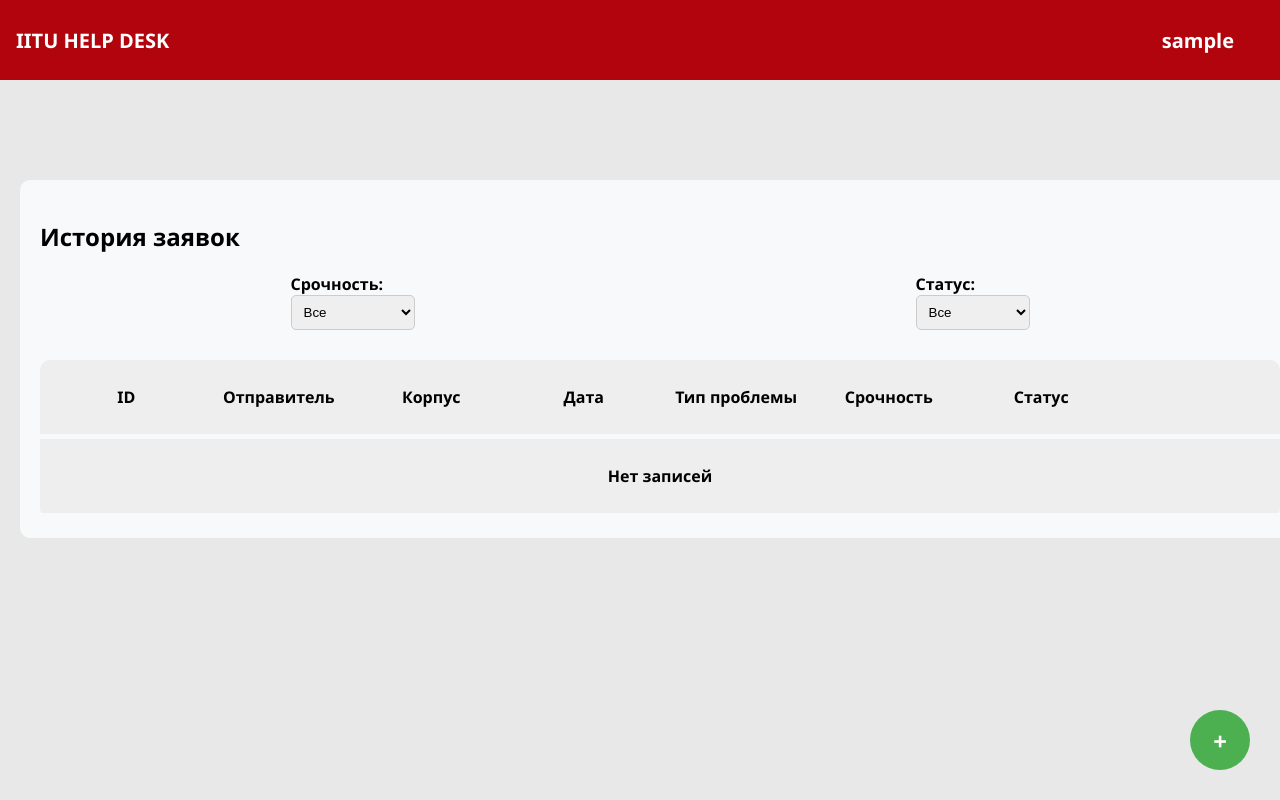
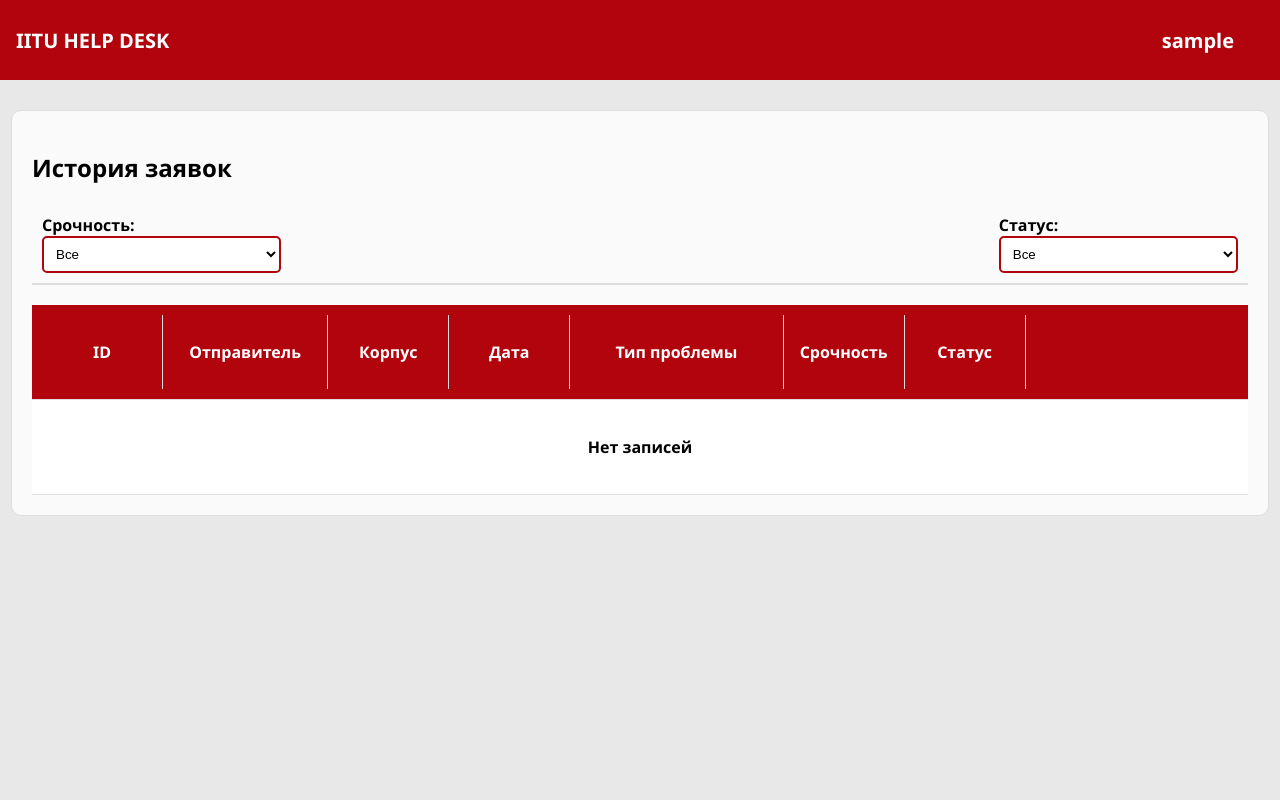
Before and after one commit to Erserik/helpdesk, a Django app: page /orders/history/ in a window 1280 px wide. Run offline with Django 5.2, Linux system fonts and the light colour scheme; the visitor is signed in with stand-in values (Sample User, id 1); data that the repository does not hold is empty; some web fonts are replaced.

Commit message:
designed

```diff
--- a/helpdesk/orders/templates/orders/order_history.html
+++ b/helpdesk/orders/templates/orders/order_history.html
@@ -1,6 +1,7 @@
 {% extends "core/base.html" %}
 
 {% block title %}Orders History{% endblock %}
+
 {% block content %}
 <link href="https://fonts.cdnfonts.com/css/segoe-ui-4" rel="stylesheet">
 <div class="claim-box">
@@ -28,7 +29,7 @@
             </div>
         </form>
         <div class="table-wrapper">
-            <div class="row">
+            <div class="row header-row">
                 <div class="cell"><p>ID</p></div>
                 <div class="cell"><p>Отправитель</p></div>
                 <div class="cell"><p>Корпус</p></div>
@@ -47,7 +48,7 @@
                 <div class="cell"><p>{{ order.problem_type }}</p></div>
                 <div class="cell"><p>{{ order.get_urgency_display }}</p></div>
                 <div class="cell"><p>{{ order.get_status_display }}</p></div>
-                <div class="cell"><p><a href="{% url 'orders:order_detail' order.id %}">Подробнее</a></p></div>
+                <div class="cell"><a href="{% url 'orders:order_detail' order.id %}" class="details-button">Подробнее</a></div>
             </div>
             {% empty %}
             <div class="row">
@@ -55,118 +56,95 @@
             </div>
             {% endfor %}
         </div>
-        <div class="add-order-icon">
-            <a href="{% url 'orders:submit_order' %}">+</a>
-        </div>
     </div>
 </div>
 <style>
-    body {
-        font-family: 'Segoe UI', sans-serif;
-        padding: 0;
-        margin: 0;
-        background-color: #E8E8E8;
-        font-weight: bold;
+    .claim-box {
+        display: flex;
+        justify-content: center;
+        margin-top: 30px;
     }
-    .topnav {
-        background-color: #B1040D;
-        width: 100%;
-        height: 5em;
+
+    .table-container {
+        width: 95%;
+        margin: auto;
+        padding: 20px;
+        background-color: #fafafa;
+        border-radius: 10px;
+        border: 1px solid #ddd;
+    }
+
+    .filter-form {
         display: flex;
         justify-content: space-between;
-        align-items: center;
-    }
-    .topnav a {
-        color: #ffffff;
-        text-align: center;
-        padding: 14px 16px;
-        text-decoration: none;
-        font-size: 20px;
-    }
-    .claim-box {
-        display: flex
-        justify-content: center;
-        margin-top: 100px;
-        padding: 0 20px;
-    }
-    .claim-button {
-        width: 90%;
-        background-color: #fff;
-        border-radius: 10px;
-        padding: 20px;
-    }
-    .table-container {
-        width: 100%;
-        padding: 20px;
-        background-color: #f8f9fa;
-        border-radius: 10px;
-        position: relative;
-    }
-    .filter-form {
-        display: flex;
-        justify-content: space-around;
+        padding: 10px;
+        border-bottom: 2px solid #ddd;
         margin-bottom: 20px;
     }
+
     .form-group {
         display: flex;
         flex-direction: column;
+        width: 20%;
     }
+
     .form-select {
         padding: 8px;
         border-radius: 5px;
-        border: 1px solid #ccc;
-        margin-bottom: 10px;
+        border: 2px solid #B1040D;
+        background-color: #fff;
     }
-    .submit-button {
-        padding: 10px 20px;
-        background-color: #4CAF50;
-        color: white;
-        border: none;
-        border-radius: 5px;
-        cursor: pointer;
+
+    .table-wrapper {
+        overflow-x: auto;
     }
-    .submit-button:hover {
-        background-color: #45a049;
+
+    .row.header-row, .row {
+        display: flex;
+        background-color: #fff;
+        padding: 10px;
+        align-items: center;
+        border-bottom: 1px solid #ddd;
     }
-    .table-wrapper {
-        border-radius: 10px;
-        overflow: hidden;
+
+    .row.header-row {
+        background-color: #B1040D;
+        color: #ffffff;
+        font-weight: bold;
     }
-    .row {
-        display: flex;
-        background-color: #eee;
+
+    .cell {
+        text-align: center;
         padding: 10px;
-        margin-bottom: 5px;
-        flex-wrap: wrap;
+        border-right: 1px solid #ddd;
+        flex-grow: 1;
+        min-width: 100px;
     }
-    .cell {
-        flex: 1 1 100%;
-        text-align: center;
-        font-size: 16px;
+
+    .cell:last-child {
+        border-right: none;
     }
-    .add-order-icon {
-        position: fixed;
-        bottom: 30px;
-        right: 30px;
-        background-color: #4CAF50;
-        color: white;
-        font-size: 24px;
-        width: 60px;
-        height: 60px;
-        border-radius: 50%;
-        display: flex;
-        justify-content: center;
-        align-items: center;
-        text-decoration: none;
-    }
-    .add-order-icon a {
+
+    .cell:nth-child(1) { width: 5%; }
+    .cell:nth-child(2) { width: 15%; }
+    .cell:nth-child(3) { width: 10%; }
+    .cell:nth-child(4) { width: 10%; }
+    .cell:nth-child(5) { width: 20%; }
+    .cell:nth-child(6) { width: 10%; }
+    .cell:nth-child(7) { width: 10%; }
+    .cell:nth-child(8) { width: 20%; }
+
+    .details-button {
+        padding: 8px 16px;
+        background-color: #B1040D;
         color: white;
         text-decoration: none;
+        border-radius: 4px;
+        font-weight: bold;
     }
-    @media (min-width: 600px) {
-        .row .cell {
-            flex: 1;
-        }
+
+    .details-button:hover {
+        background-color: #D1160C;
     }
 </style>
 {% endblock %}
--- a/helpdesk/orders/views.py
+++ b/helpdesk/orders/views.py
@@ -4,6 +4,7 @@ from django.shortcuts import render, redirect, get_object_or_404
 from django.contrib.auth.decorators import login_required
 from django.utils.dateparse import parse_date
 from openpyxl.workbook import Workbook
+from django.db.models import Q
 
 from accounts.models import CustomUser
 from .forms import OrderProfileForm, OrderReassignmentForm, OrderStatusUpdateForm, ChatMessageForm, ProblemForm
@@ -183,7 +184,10 @@ def active_orders(request):
 
 @login_required
 def my_orders(request):
-    orders = Order.objects.filter(executor=request.user).order_by('-created_at')
+    user = request.user
+    # Fetch orders where the user is either the creator or the executor.
+    orders = Order.objects.filter(Q(user=user) | Q(executor=user)).order_by('-created_at')
+
     return render(request, 'orders/my_orders.html', {'orders': orders})
 
 
```
Also changed, not shown: helpdesk/orders/templates/orders/active_orders.html (+72 -63 lines), helpdesk/orders/templates/orders/my_orders.html (+68 -90 lines), helpdesk/orders/templates/orders/reports.html (+7 -7 lines).
